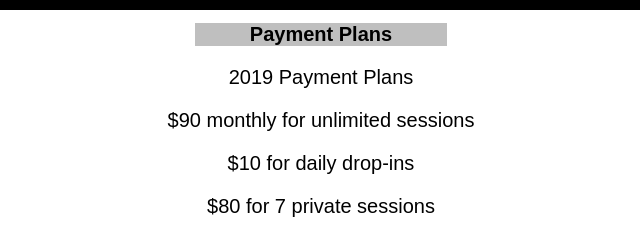
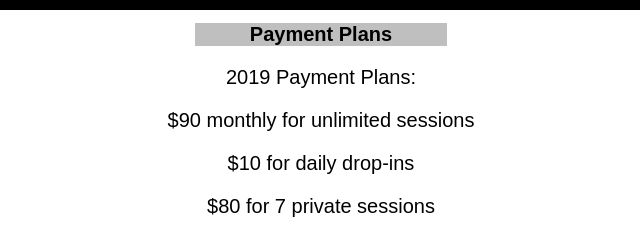
Before and after one commit to Dallas-Jones/12-13-18b, a plain HTML site: page paymentplans.html in a window 1280 px wide. Shown: the part 374-609 px from the top of the page, 319-959 px from the left. Drawn offline with Linux system fonts and the light colour scheme; a web font is replaced by a local one.

Commit message:
Update paymentplans.html

```diff
--- a/paymentplans.html
+++ b/paymentplans.html
@@ -35,7 +35,7 @@
 
       <h1>Payment Plans</h1>
 
-           <p>2019 Payment Plans</p>
+           <p>2019 Payment Plans:</p>
            <p>$90 monthly for unlimited sessions</p>
            <p>$10 for daily drop-ins</p>
            <p>$80 for 7 private sessions</p>
```
